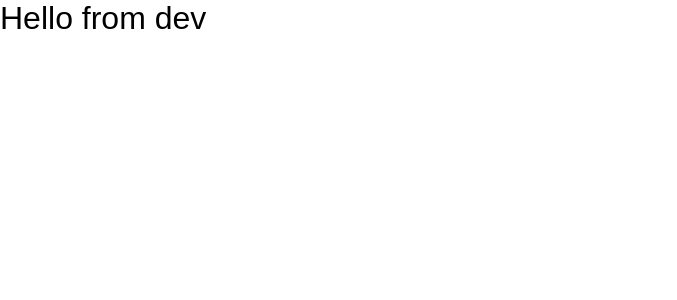
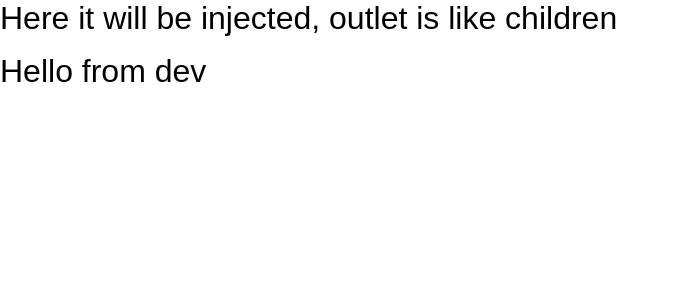
Before and after one commit to debendrapanigrahi768233/mernspace-c-admin-ui, a React (Vite) app: page / in a window 1280 px wide. Shown: the top 300 px of the page, without its empty margins (0-677 px from the left). Built offline with nearby package versions, Linux system fonts and the light colour scheme; no server answers.

Commit message:
Add layouts under router

```diff
--- /dev/null
+++ b/src/layouts/Dashboard.tsx
@@ -0,0 +1,12 @@
+import { Outlet } from "react-router-dom"
+
+const Dashboard = () => {
+  return (
+    <div>
+        <h1>Here it will be injected, outlet is like children</h1>
+        <Outlet/>
+    </div>
+  )
+}
+
+export default Dashboard
--- /dev/null
+++ b/src/layouts/NonAuth.tsx
@@ -0,0 +1,11 @@
+import { Outlet } from "react-router-dom"
+
+const NonAuth = () => {
+  return (
+    <div>
+        <Outlet/>
+    </div>
+  )
+}
+
+export default NonAuth
```
Also changed, not shown: src/router.tsx (+17 -8 lines).
